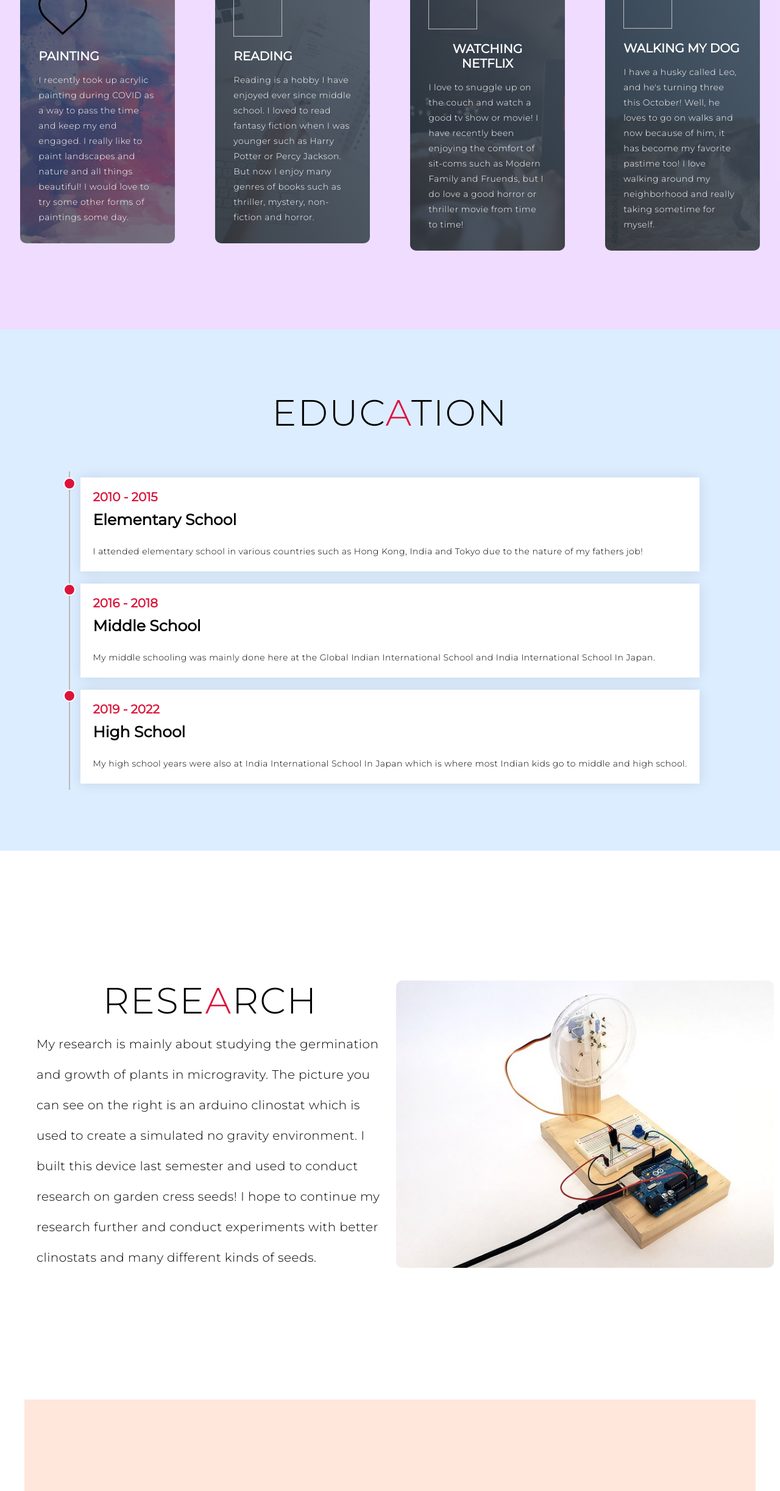
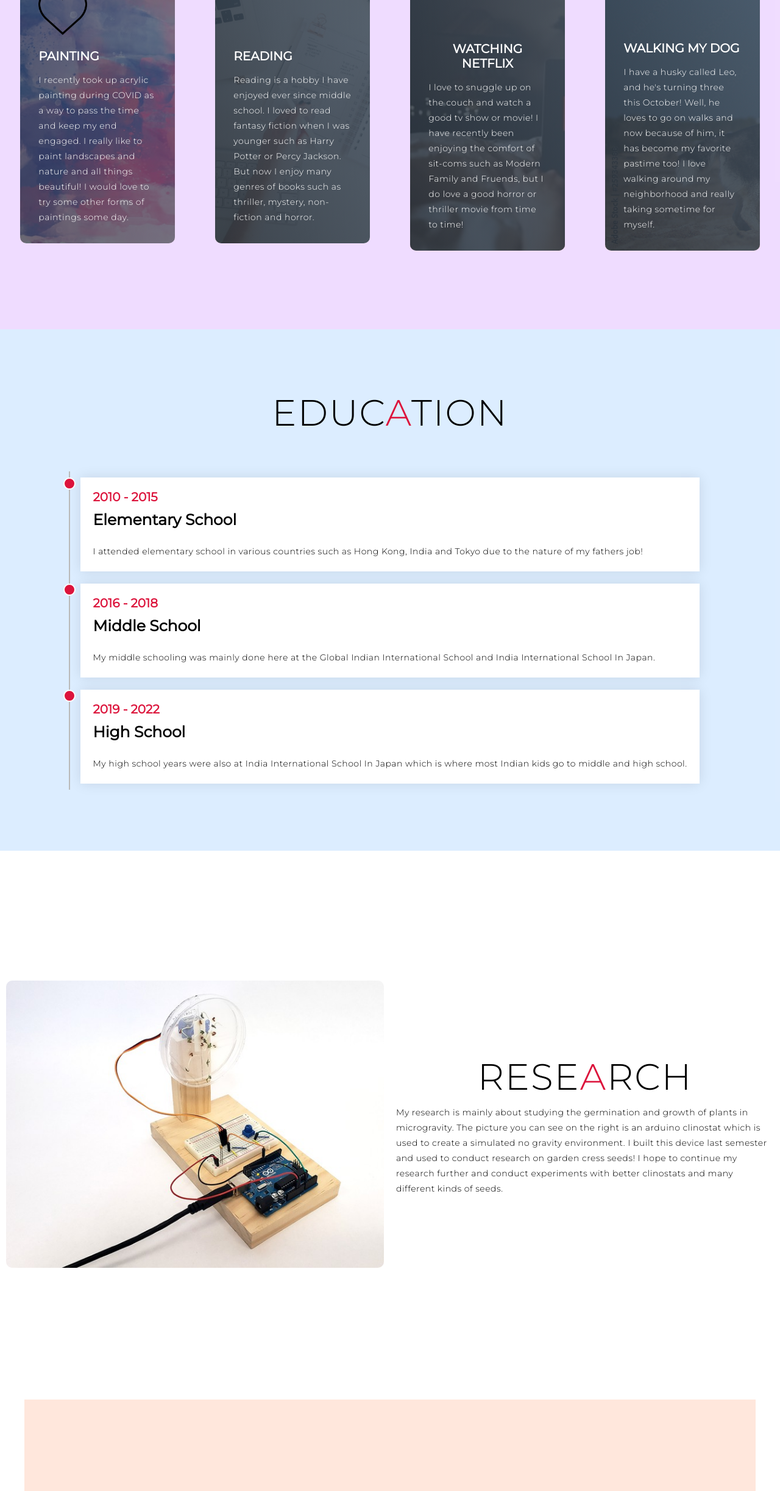
Before and after one commit to am23109Saanvi/am23109_Saanvi_Mid-Term_portfolio, a plain HTML site: page index.html in a window 1280 px wide. Shown: the part 1480-3925 px from the top of the page at 61% size. Drawn offline with Linux system fonts and the light colour scheme.

Commit message:
Update index.html

```diff
--- a/index.html
+++ b/index.html
@@ -60,7 +60,7 @@
       <div class="hobbies-bottom">
         <div class="hobbies-item">
           <div class="hobbies-item-painting">
-            <div class="icon"><img src="./img/like.png" /></div>
+            <div class="icon"><img src="./img/like.png" alt="heart"/></div>
             <h2>Painting</h2>
             <p>I recently took up acrylic painting during COVID as a way to pass the time and keep my end engaged.
             I really like to paint landscapes and nature and all things beautiful! I would love to try some other forms of paintings some day.</p>
@@ -68,7 +68,7 @@
         </div>
         <div class="hobbies-item">
           <div class="hobbies-item-reading">
-            <div class="icon"><img src="./img/photos.png" /></div>
+            <div class="icon"><img src="./img/photos.png" alt="flower" /></div>
             <h2>Reading</h2>
             <p>Reading is a hobby I have enjoyed ever since middle school. I loved to read fantasy fiction when I was younger
             such as Harry Potter or Percy Jackson. But now I enjoy many genres of books such as thriller, mystery, non-fiction and horror.
@@ -77,7 +77,7 @@
         </div>
         <div class="hobbies-item">
           <div class="hobbies-item-netflix">
-            <div class="icon"><img src="./img/smartphone.png" /></div>
+            <div class="icon"><img src="./img/smartphone.png" alt="netflix" /></div>
             <h2>Watching Netflix</h2>
             <p>I love to snuggle up on the couch and watch a good tv show or movie! I have recently been enjoying the comfort
               of sit-coms such as Modern Family and Fruends, but I do love a good horror  or thriller movie from time to time!
@@ -86,7 +86,7 @@
         </div>
         <div class="hobbies-item">
         <div class="hobbies-item-dog">
-          <div class="icon"><img src="./img/cloud.png" /></div>
+          <div class="icon"><img src="./img/cloud.png" alt="cloud" /></div>
           <h2>Walking my dog</h2>
           <p>I have a husky called Leo, and he's turning three this October! Well, he loves to go on walks and now because of him,
             it has become my favorite pastime too! I love walking around my neighborhood and really taking sometime for myself.
@@ -128,7 +128,7 @@
 </section>
 <!-- End education Section -->
 
-  <!-- Start Research Section -->
+<!--
   <div id="research">
     <div class="research container">
       <div class="col-left">
@@ -147,9 +147,27 @@
         </div>
       </div>
     </div>
+  </div> -->
+
+ <!-- Research Section -->
+ <section id="research">
+  <div class="research container">
+    <div class="col-left">
+      <div class="research-img">
+        <img src="./img/arduino-clinostat.jpg" alt="research image">
+      </div>
+    </div>
+    <div class="col-right">
+      <h1 class="section-title">Rese<span>a</span>rch</h1>
+      <p>My research is mainly about studying the germination and growth of plants in microgravity.
+        The picture you can see on the right is an arduino clinostat which is used to create a simulated no gravity environment. I built this device last
+        semester and used to conduct research on garden cress seeds! I hope to continue my research further and conduct experiments with better
+        clinostats and many different kinds of seeds.
+      </p>
+    </div>
   </div>
-
-
+</section>
+<!-- End Research Section -->
 
 
 
@@ -158,7 +176,7 @@
     <div class="about container">
       <div class="col-left">
         <div class="about-img">
-          <img src="./img/image.jpg" alt="img">
+          <img src="./img/image.jpg" alt="img of saanvi">
         </div>
       </div>
       <div class="col-right">
```
